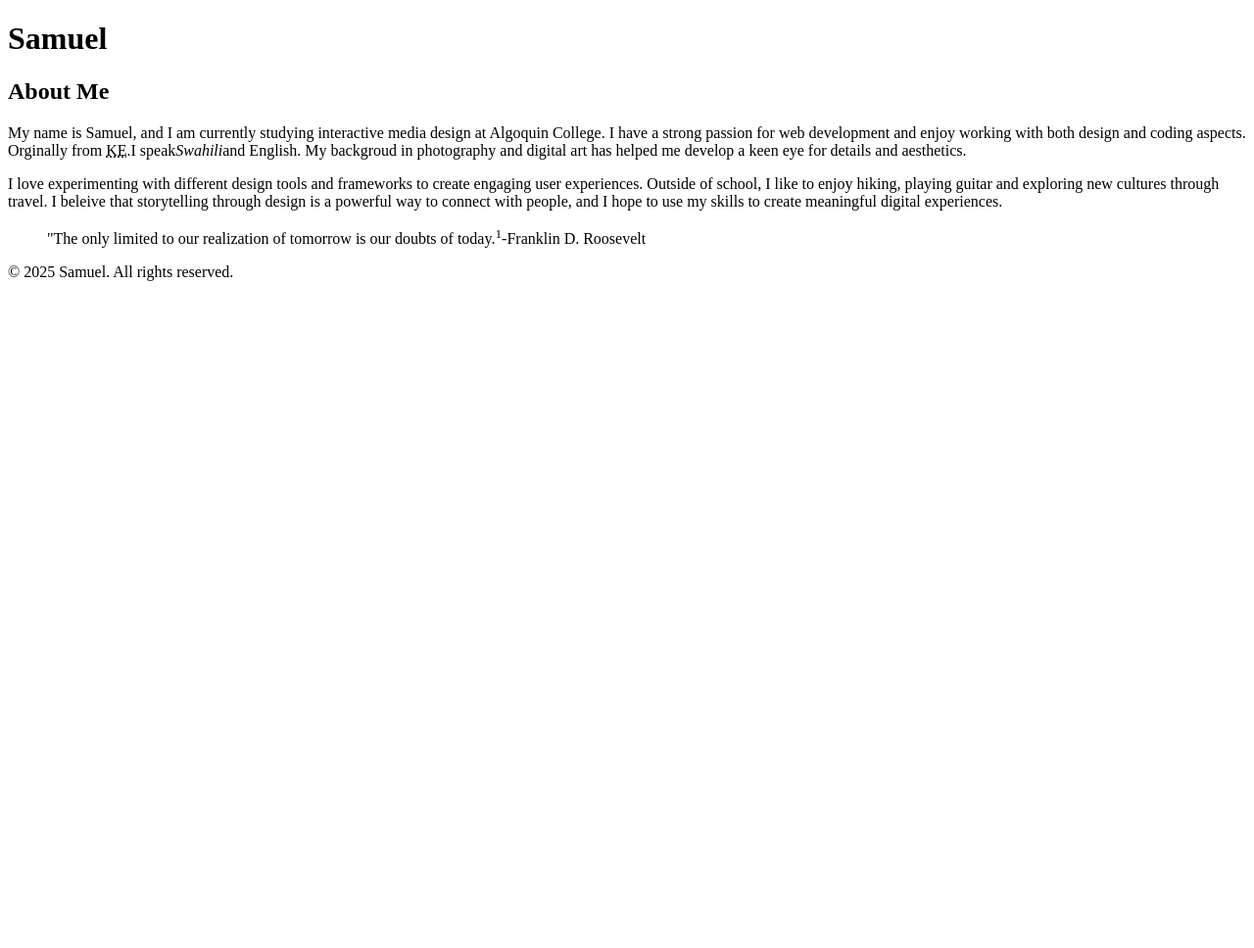
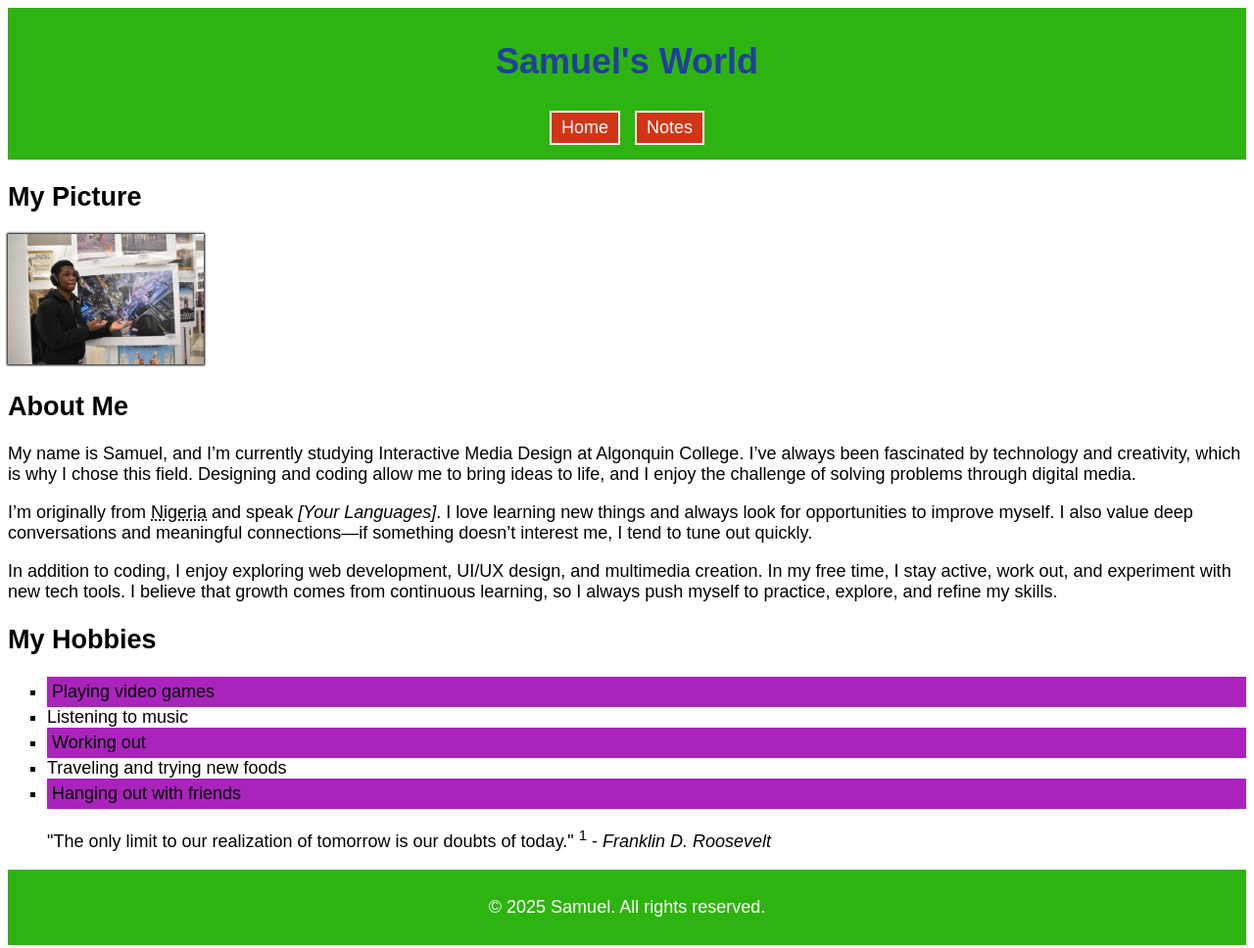
Before and after one commit to ezinSamuel/ezinSamuel.github.io, a plain HTML site: page html-assignment/index.html in a window 1280 px wide. Shown: the whole page at 98% size. Before the commit the page ends 800 px from the top, so only its background shows below. Drawn offline with Linux system fonts and the light colour scheme.

Commit message:
finally done with the 3 assignments

```diff
--- /dev/null
+++ b/html-assignment/css/main.css
@@ -0,0 +1,47 @@
+body {
+    font-family: Arial, sans-serif;
+    font-size: 18px;
+}
+
+header, footer {
+    background-color: rgb(46, 180, 16);
+    color: white;
+    padding: 10px;
+    text-align: center;
+}
+
+.site-title {
+    color: rgb(34, 63, 156);
+}
+
+#my-image {
+    box-shadow: 0px 0px 2px 1px black;
+}
+
+.hobbies {
+    list-style-type: square;
+}
+
+.hobbies li:nth-child(odd) {
+    background-color: rgb(170, 35, 188);
+    padding: 5px;
+}
+
+nav a {
+    text-decoration: none;
+    background-color: rgb(210, 53, 22);
+    color: white;
+    padding: 5px 10px;
+    border: 2px solid white;
+    margin: 5px;
+    display: inline-block;
+}
+
+nav ul {
+    list-style-type: none;
+}
+
+nav a:hover, nav a:focus {
+    background-color: rgb(42, 42, 219);
+    color: black;
+}
--- a/html-assignment/index.html
+++ b/html-assignment/index.html
@@ -3,25 +3,52 @@
 <head>
     <meta charset="UTF-8">
     <meta name="viewport" content="width=device-width, initial-scale=1.0">
-    <title>About Me</title>
+    <link rel="stylesheet" href="./css/main.css">
+    <title>Samuel - About Me</title>
 </head>
 <body>
-     <header>
-        <h1>Samuel</h1>
-     </header>
+    <header>
+        <h1 class="site-title">Samuel's World</h1>
+        <nav>
+            <a href="index.html">Home</a>
+            <a href="notes.html">Notes</a>
+        </nav>
+    </header>
 
-     <main>
-        <article>
-            <h2>About Me</h2>
-            <p>
-               My name is Samuel, and I am currently studying interactive media design at Algoquin College. I have a strong passion for web development and enjoy working with both design and coding aspects. Orginally from <abbr title="Kenya">KE</abbr>.I speak<em>Swahili</em>and English. My backgroud in photography and digital art has helped me develop a keen eye for details and aesthetics.</p>
-               <p>I love experimenting with different design tools and frameworks to create engaging user experiences. Outside of school, I like to enjoy hiking, playing guitar and exploring new cultures through travel. I beleive that storytelling through design is a powerful way to connect with people, and I hope to use my skills to create meaningful digital experiences.
-            </p>
-        </article>
-        <blockquote>"The only limited to our realization of tomorrow is our doubts of today.<sup>1</sup>-Franklin D. Roosevelt</blockquote>
+    <section>
+        <h2>My Picture</h2>
+        <img id="my-image" src="./image/pic1.jpeg" alt="A picture of Samuel" width="200">
+    </section>
 
-        <footer><p>&copy; 2025 Samuel. All rights reserved.</p></footer>
+    <article>
+        <h2>About Me</h2>
+        <p> My name is Samuel, and I’m currently studying Interactive Media Design at Algonquin College. I’ve always been fascinated by technology and creativity, which is why I chose this field. Designing and coding allow me to bring ideas to life, and I enjoy the challenge of solving problems through digital media.</p>
 
-     </main>
+        <p>I’m originally from <abbr title="Your Country">Nigeria</abbr> and speak <em>[Your Languages]</em>. I love learning new things and always look for opportunities to improve myself. I also value deep conversations and meaningful connections—if something doesn’t interest me, I tend to tune out quickly.</p>
+
+        <p>In addition to coding, I enjoy exploring web development, UI/UX design, and multimedia creation. In my free time, I stay active, work out, and experiment with new tech tools. I believe that growth comes from continuous learning, so I always push myself to practice, explore, and refine my skills.</p>
+    </article>
+
+
+    <section>
+        <h2>My Hobbies</h2>
+        <ul class="hobbies">
+            <li>Playing video games</li>
+            <li>Listening to music</li>
+            <li>Working out</li>
+            <li>Traveling and trying new foods</li>
+            <li>Hanging out with friends</li>
+        </ul>
+    </section>
+
+
+    <blockquote>
+        "The only limit to our realization of tomorrow is our doubts of today." <sup>1</sup> - <cite>Franklin D. Roosevelt</cite>
+    </blockquote>
+
+
+    <footer>
+        <p>&copy; 2025 Samuel. All rights reserved.</p>
+    </footer>
 </body>
 </html>
```
Also changed, not shown: html-assignment/notes.html (added, +45 -0 lines), index.html (+0 -56 lines), html-assignment/image/pic1.jpeg (added).
